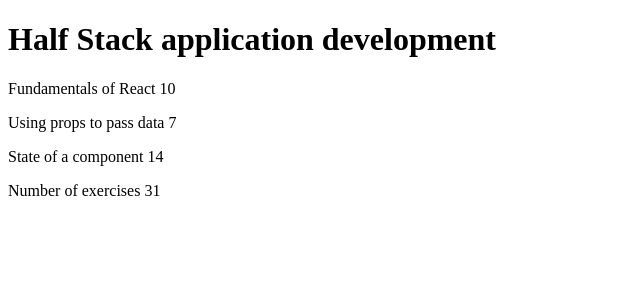
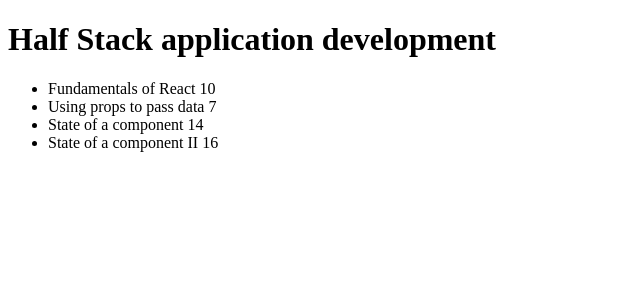
Before and after one commit to a2zlondon/fullstackopen, a React (Create React App) app in the folder part2/courseinfo/: page / in a window 1280 px wide. Shown: the top 300 px of the page, without its empty margins (0-640 px from the left). Built offline with nearby package versions, Linux system fonts and the light colour scheme.

Commit message:
Exercise 2.1

```diff
--- a/part2/courseinfo/src/App.js
+++ b/part2/courseinfo/src/App.js
@@ -3,47 +3,62 @@
 const Total = ({ sum }) => <p>Number of exercises {sum}</p>
 
 const Part = ({ part }) =>
-  <p>
+  <li>
     {part.name} {part.exercises}
-  </p>
+  </li>
 
-const Content = ({ parts }) =>
-  <>
-    <Part
-      part={parts[0]}
-    />
-    <Part
-      part={parts[1]}
-    />
-    <Part
-      part={parts[2]}
-    />
-  </>
-
-const App = () => {
-  const course = 'Half Stack application development'
-  const parts = [
-    {
-      name: 'Fundamentals of React',
-      exercises: 10
-    },
-    {
-      name: 'Using props to pass data',
-      exercises: 7
-    },
-    {
-      name: 'State of a component',
-      exercises: 14
-    }
-  ]
-
+const Content = ({ parts }) => {
   return (
     <div>
-      <Header course={course} />
-      <Content parts={parts} />
-      <Total sum={parts[0].exercises + parts[1].exercises + parts[2].exercises} />
+      <ul>
+          {
+            parts.map(part =>
+              <Part key={part.id} part={part} />
+            )
+          }
+        </ul>
+      </div>
+  )
+}
+
+const Course = ({ course }) => {
+  return (
+    <div>
+      <Header course={course.name} />
+      <Content parts={course.parts} />
     </div>
   )
 }
 
+const App = () => {
+  const course = {
+    id: 1,
+    name: 'Half Stack application development',
+    parts: [
+      {
+        name: 'Fundamentals of React',
+        exercises: 10,
+        id: 1
+      },
+      {
+        name: 'Using props to pass data',
+        exercises: 7,
+        id: 2
+      },
+      {
+        name: 'State of a component',
+        exercises: 14,
+        id: 3
+      },
+      {
+        name: 'State of a component II',
+        exercises: 16,
+        id: 4
+      }
+    ]
+  }
+
+  return <Course course={course} />
+}
+
 export default App
--- a/part2/courseinfo/src/index.js
+++ b/part2/courseinfo/src/index.js
@@ -1,7 +1,6 @@
-import ReactDOM from 'react-dom'
+import React from 'react'
+import ReactDOM from 'react-dom/client'
+
 import App from './App'
 
-ReactDOM.render(
-  <App />,
-  document.getElementById('root')
-)
+ReactDOM.createRoot(document.getElementById('root')).render(<App />)
```
